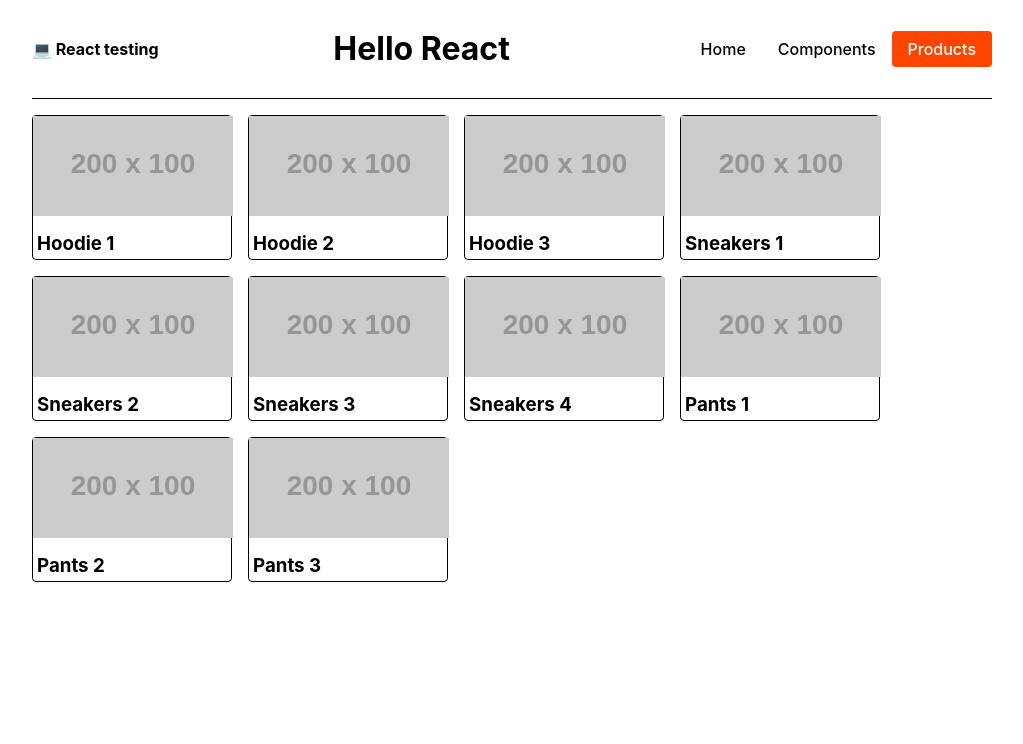
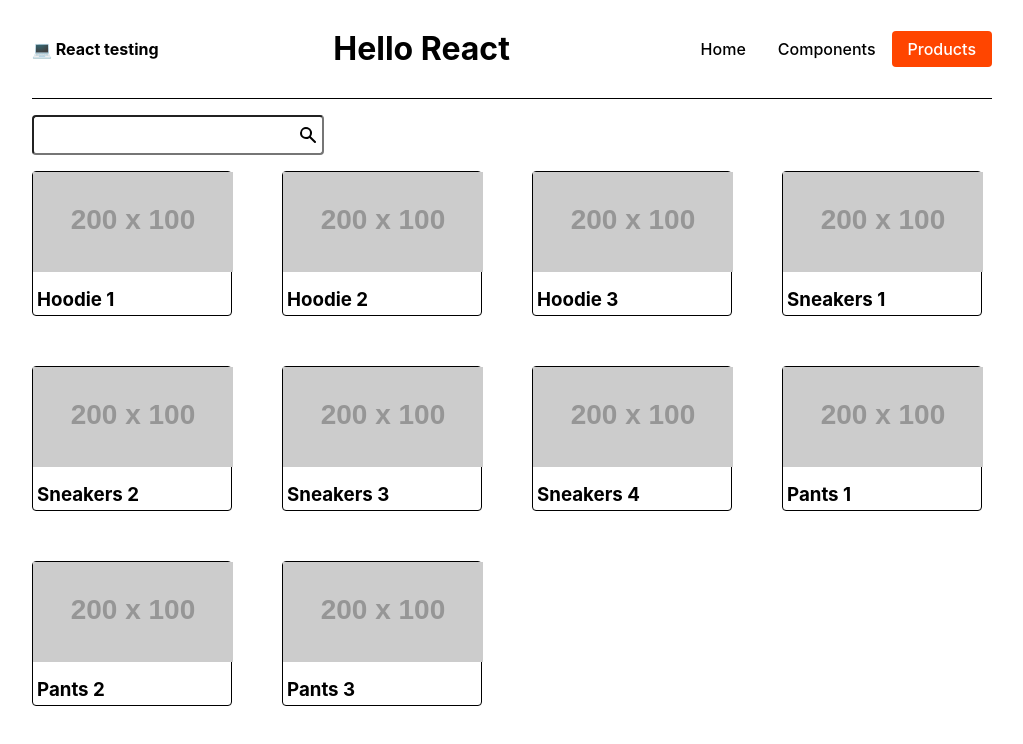
Before and after one commit to vitalii-speka/react, a React (Create React App) app in the folder my-app/: page /products in a window 1280 px wide. Shown: the top 744 px of the page, without its empty margins (128-1151 px from the left). Built offline with nearby package versions, Linux system fonts and the light colour scheme.

Commit message:
add searchParams to Products

```diff
--- a/my-app/package.json
+++ b/my-app/package.json
@@ -8,6 +8,7 @@
     "@testing-library/user-event": "^13.5.0",
     "react": "^18.2.0",
     "react-dom": "^18.2.0",
+    "react-icons": "^5.2.1",
     "react-router-dom": "^6.22.3",
     "react-scripts": "5.0.1",
     "styled-components": "^6.1.8",
--- a/my-app/src/components/BookList/BookList.js
+++ b/my-app/src/components/BookList/BookList.js
@@ -1,4 +1,5 @@
 import React from "react";
+
 
 const BookList = ({ books }) => (
   <>
--- a/my-app/src/components/Item/Item.js
+++ b/my-app/src/components/Item/Item.js
@@ -1,13 +1,14 @@
 import React from "react";
 
-const Item = ({ imgUrl, name = "", price = "" }) => (
+const Item = ({ imgUrl, name = "", price = "" }) => {
+  return (
     <>
       <img src={imgUrl} alt={name} width="640" />
       {/* <p>price: {(price = "null" ? "" : price)}$</p> */}
-
       {name && <p> Product: {name}</p>}
       {price && <p> Price: {price}</p>}
     </>
   );
+};
 
 export default Item;
--- a/my-app/src/components/ProductList/ProductList.styled.js
+++ b/my-app/src/components/ProductList/ProductList.styled.js
@@ -3,7 +3,7 @@
 export const Container = styled.div`
   display: grid;
   grid-template-columns: repeat(auto-fit, 200px);
-  gap: 16px;
+  gap: 50px;
 `;
 
 export const CardWrapper = styled.div`
--- /dev/null
+++ b/my-app/src/components/SearchBox/SearchBox.jsx
@@ -0,0 +1,16 @@
+import { Wrapper, Input, Icon } from "./SearchBox.styled";
+
+const SearchBox = ({ value, onChange }) => {
+  return (
+    <Wrapper>
+      <Icon />
+      <Input
+        type="text"
+        value={value}
+        onChange={(e) => onChange(e.target.value)}
+      />
+    </Wrapper>
+  );
+};
+
+export default SearchBox;
--- /dev/null
+++ b/my-app/src/components/SearchBox/SearchBox.styled.js
@@ -0,0 +1,23 @@
+import styled from "styled-components";
+import { HiSearch } from "react-icons/hi";
+
+export const Wrapper = styled.div`
+  display: inline-flex;
+  align-items: center;
+  position: relative;
+  margin-bottom: 16px;
+  text-transform: uppercase;
+`;
+
+export const Input = styled.input`
+  padding: 8px 32px 8px 8px;
+  border-radius: 4px;
+  font: inherit;
+`;
+
+export const Icon = styled(HiSearch)`
+  width: 20px;
+  height: 20px;
+  position: absolute;
+  right: 6px;
+`;
--- /dev/null
+++ b/my-app/src/components/SearchBox/index.js
@@ -0,0 +1 @@
+export { default } from "./SearchBox";
--- a/my-app/src/pages/Products.jsx
+++ b/my-app/src/pages/Products.jsx
@@ -1,3 +1,35 @@
+import { useSearchParams } from "react-router-dom";
+import ProductList from "../components/ProductList";
+import SearchBox from "../components/SearchBox";
+import { getProducts } from "../data/fakeAPI";
+
+const Products = () => {
+  const products = getProducts();
+  const [searchParams, setSearchParams] = useSearchParams();
+  console.log("🚀 ~ Products ~ searchParams:", searchParams)
+  const productName = searchParams.get("name") ?? "";
+  console.log("🚀 ~ Products ~ productName:", productName)
+
+  const visibleProducts = products.filter((product) =>
+    product.name.toLowerCase().includes(productName.toLowerCase())
+  );
+
+  const updateQueryString = (name) => {
+    const nextParams = name !== "" ? { name } : {};
+    setSearchParams(nextParams);
+  };
+
+  return (
+    <main>
+      <SearchBox value={productName} onChange={updateQueryString} />
+      <ProductList products={visibleProducts} />
+    </main>
+  );
+};
+
+export default Products;
+
+/* before
 import ProductList from "../components/ProductList";
 import { getProducts } from "../data/fakeAPI";
 
@@ -11,3 +43,4 @@
 };
 
 export default Products;
+*/
```
Also changed, not shown: 1 other file (tests, documents, lock files or other folders). Lines whose indentation alone changed are shown as unchanged.
